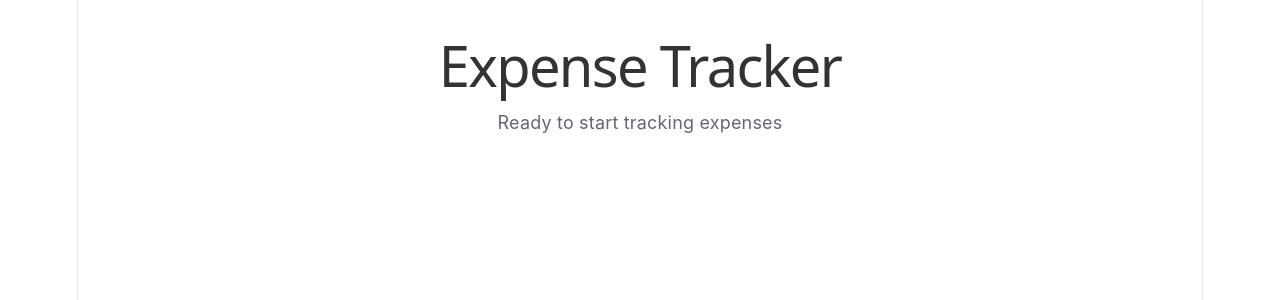
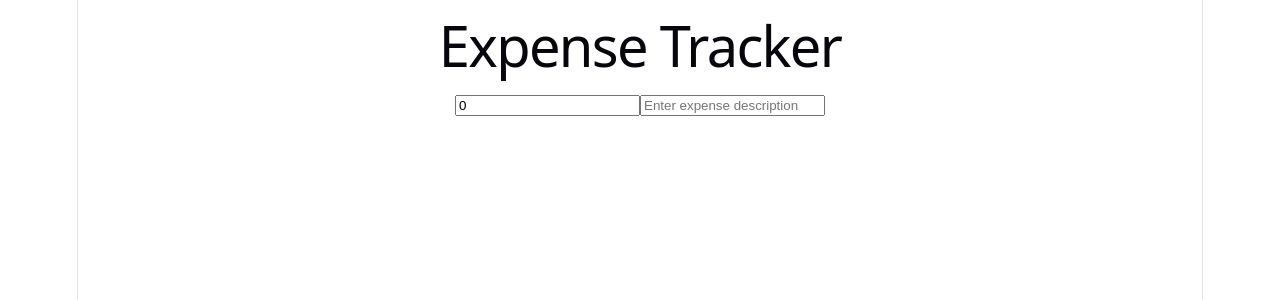
Before and after one commit to Sunjay77/Aegis, a React (Vite) app in the folder expense-tracker/: page / in a window 1280 px wide. Shown: the top 300 px of the page. Built offline with nearby package versions, Linux system fonts and the light colour scheme.

Commit message:
feat: update App component layout and input fields for expense tracking

```diff
--- a/expense-tracker/src/App.css
+++ b/expense-tracker/src/App.css
@@ -1,11 +1,8 @@
 .app {
-  max-width: 800px;
+  max-width: 600px;
   margin: 0 auto;
   padding: 20px;
   font-family: -apple-system, BlinkMacSystemFont, 'Segoe UI', Roboto, sans-serif;
+  background: #f5f5f5;
+  min-height: 100vh;
 }
-
-h1 {
-  color: #333;
-  text-align: center;
-}
--- a/expense-tracker/src/App.tsx
+++ b/expense-tracker/src/App.tsx
@@ -1,13 +1,23 @@
 import { useState } from "react";
-import "./App.css";
 
 function App() {
-  const [expenses, setExpenses] = useState<any[]>([]);
-
+  const [amount, setAmount] = useState(0);
+  const [description, setDescription] = useState("");
   return (
     <div className="app">
       <h1>Expense Tracker</h1>
-      <p>Ready to start tracking expenses</p>
+      <input
+        type="number"
+        placeholder="Enter expense amount"
+        value={amount}
+        onChange={(e) => setAmount(Number(e.target.value))}
+      />
+      <input
+        type="text"
+        placeholder="Enter expense description"
+        value={description}
+        onChange={(e) => setDescription(e.target.value)}
+      />
     </div>
   );
 }
```
